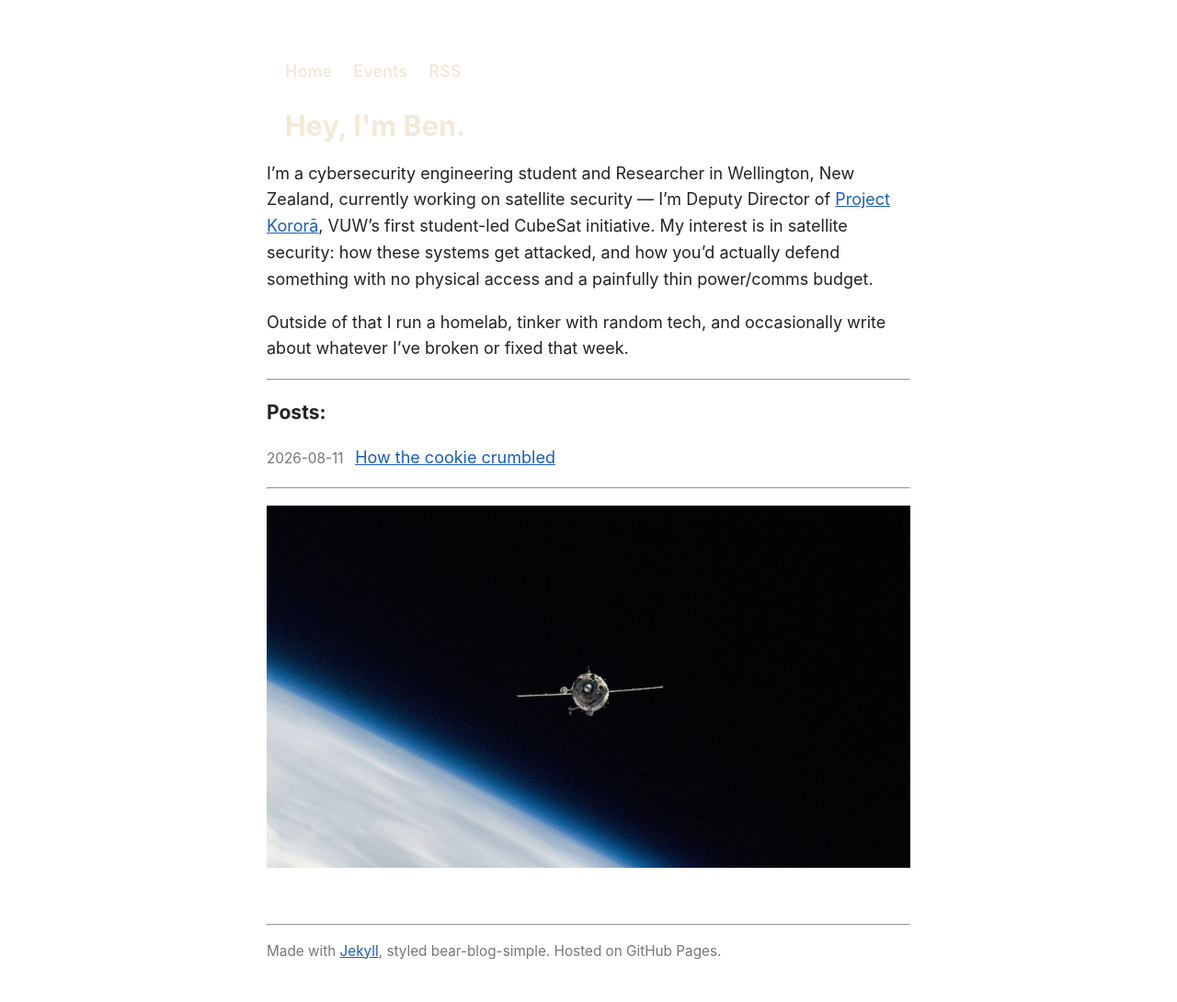
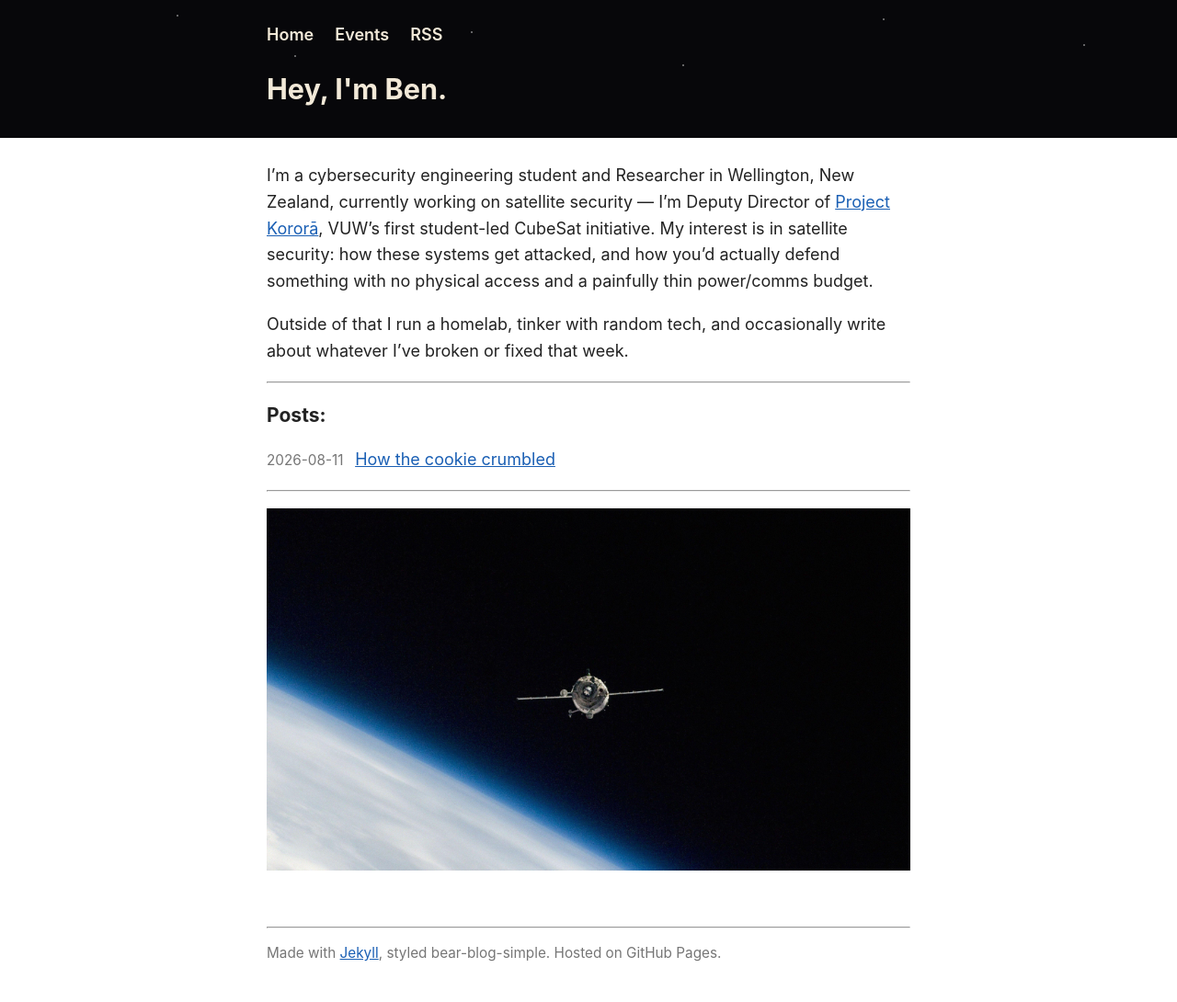
Before and after one commit to benvandw/benvandw.github.io, a Jekyll site: the page built from index.md, in a window 1280 px wide. Shown: the whole page at 92% size. Built offline with Jekyll 4.4.1, drawn with Linux system fonts in a browser that asks for light colours.

Commit message:
Fix CSS syntax for hero class

```diff
--- a/assets/css/style.css
+++ b/assets/css/style.css
@@ -134,7 +134,7 @@ blockquote {
   .timeline-entry::before { background: #8ab4f8; }
 }
 
-hero {
+.hero {
   position: relative;
   left: 50%;
   width: 100vw;
```
